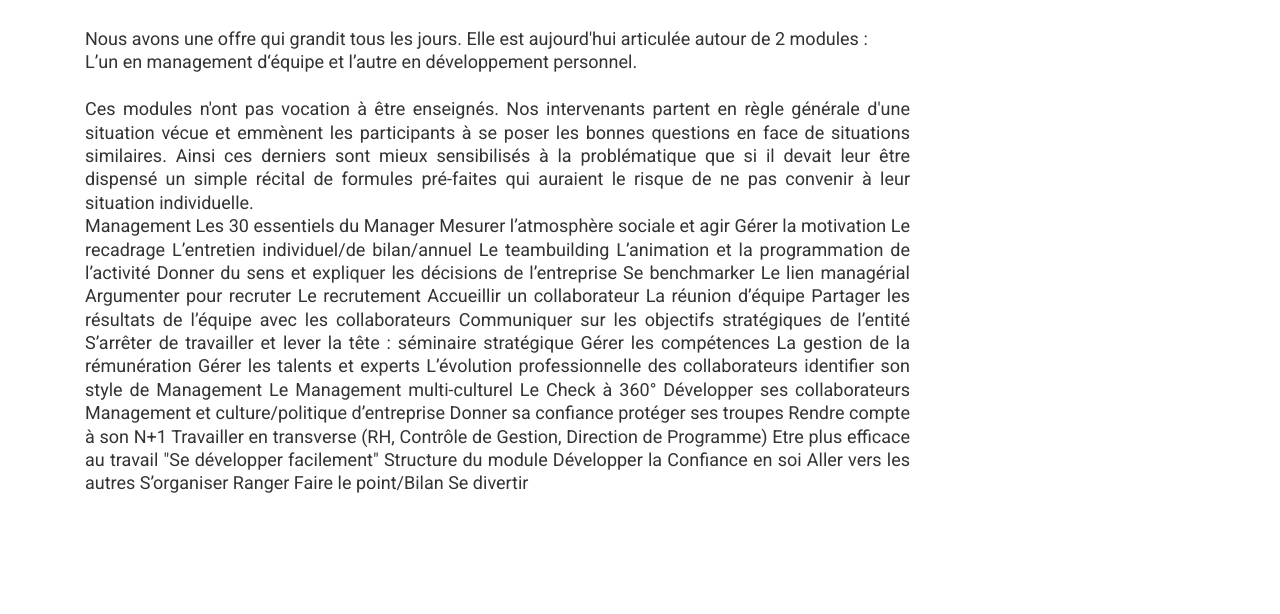
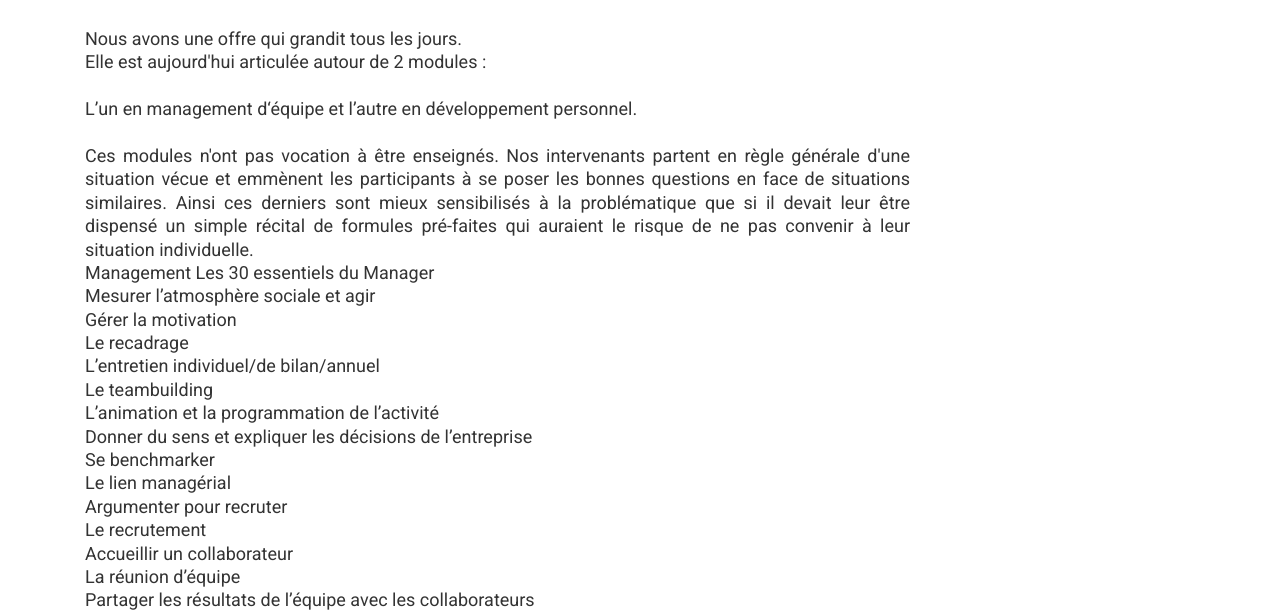
Before and after one commit to thaddeeRomain/fds, a plain HTML site: page professionaldevelopment.html in a window 1280 px wide. Shown: the part 186-800 px from the top of the page. Drawn offline with Linux system fonts and the light colour scheme.

Commit message:
styling professionnal development section

```diff
--- a/professionaldevelopment.html
+++ b/professionaldevelopment.html
@@ -52,50 +52,51 @@
           </div>
           <div class="pro-dev-description">
             <p>
-              Nous avons une offre qui grandit tous les jours. Elle est aujourd'hui articulée autour de 2 modules :<br>
-              L’un en <strong>management d‘équipe</strong> et l’autre en <strong>développement personnel</strong>.<br><br>
+              Nous avons une offre qui grandit tous les jours. <br>
+              Elle est aujourd'hui articulée autour de 2 modules :<br><br>
+              L’un en <b>management d‘équipe</b> et l’autre en <b>développement personnel</b>.<br><br>
               Ces modules n'ont pas vocation à être enseignés. Nos intervenants partent en règle générale d'une situation vécue et emmènent les participants à se poser les bonnes questions en face de situations similaires. Ainsi ces derniers sont mieux sensibilisés à la problématique que si il devait leur être dispensé un simple récital de formules pré-faites qui auraient le risque de ne pas convenir à leur situation individuelle.<br>
 
-              Management
-              Les 30 essentiels du Manager
-              Mesurer l’atmosphère sociale et agir
-              Gérer la motivation
-              Le recadrage
-              L’entretien individuel/de bilan/annuel
-              Le teambuilding
-              L’animation et la programmation de l’activité
-              Donner du sens et expliquer les décisions de l’entreprise
-              Se benchmarker
-              Le lien managérial
-              Argumenter pour recruter
-              Le recrutement
-              Accueillir un collaborateur
-              La réunion d’équipe
-              Partager les résultats de l’équipe avec les collaborateurs
-              Communiquer sur les objectifs stratégiques de l’entité
-              S’arrêter de travailler et lever la tête : séminaire stratégique
-              Gérer les compétences
-              La gestion de la rémunération
-              Gérer les talents et experts
-              L’évolution professionnelle des collaborateurs
-              identifier son style de Management
-              Le Management multi-culturel
-              Le Check à 360°
-              Développer ses collaborateurs
-              Management et culture/politique d’entreprise
-              Donner sa confiance
-              protéger ses troupes
-              Rendre compte à son N+1
-              Travailler en transverse (RH, Contrôle de Gestion, Direction de Programme)
-              Etre plus efficace au travail
-              "Se développer facilement"
-              Structure du module
-              Développer la Confiance en soi
-              Aller vers les autres
-              S’organiser
-              Ranger
-              Faire le point/Bilan
-              Se divertir
+              <b>Management</b>
+              Les 30 essentiels du Manager <br>
+              Mesurer l’atmosphère sociale et agir <br>
+              Gérer la motivation <br>
+              Le recadrage <br>
+              L’entretien individuel/de bilan/annuel <br>
+              Le teambuilding <br>
+              L’animation et la programmation de l’activité <br>
+              Donner du sens et expliquer les décisions de l’entreprise <br>
+              Se benchmarker <br>
+              Le lien managérial <br>
+              Argumenter pour recruter <br>
+              Le recrutement <br>
+              Accueillir un collaborateur <br>
+              La réunion d’équipe <br>
+              Partager les résultats de l’équipe avec les collaborateurs<br>
+              Communiquer sur les objectifs stratégiques de l’entité<br>
+              S’arrêter de travailler et lever la tête : séminaire stratégique<br>
+              Gérer les compétences<br>
+              La gestion de la rémunération<br>
+              Gérer les talents et experts<br>
+              L’évolution professionnelle des collaborateurs<br>
+              identifier son style de Management<br>
+              Le Management multi-culturel<br>
+              Le Check à 360°<br>
+              Développer ses collaborateurs<br>
+              Management et culture/politique d’entreprise<br>
+              Donner sa confiance<br>
+              protéger ses troupes<br>
+              Rendre compte à son N+1<br>
+              Travailler en transverse (RH, Contrôle de Gestion, Direction de Programme)<br>
+              Etre plus efficace au travail<br>
+              "Se développer facilement"<br>
+              Structure du module<br>
+              Développer la Confiance en soi<br>
+              Aller vers les autres<br>
+              S’organiser<br>
+              Ranger<br>
+              Faire le point/Bilan<br>
+              Se divertir<br>
             </p>
           </div>
         </div>
```
